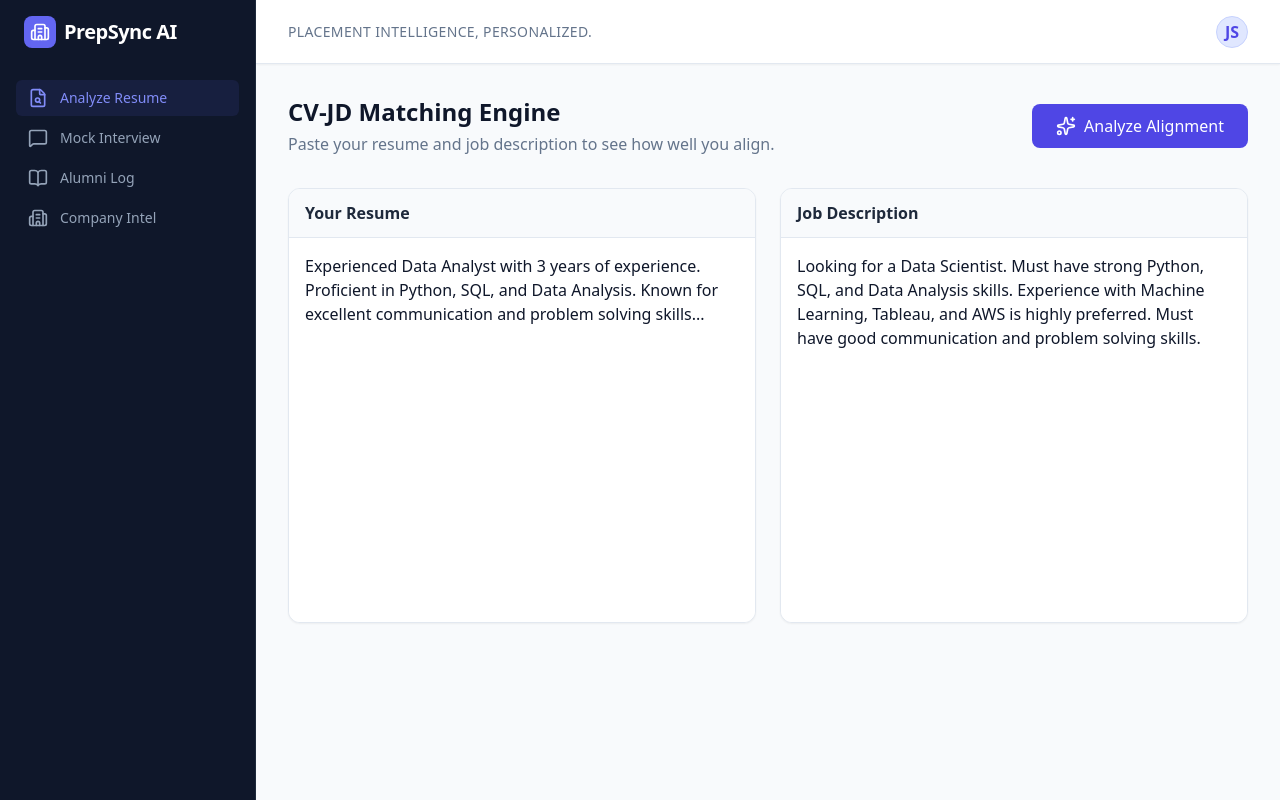
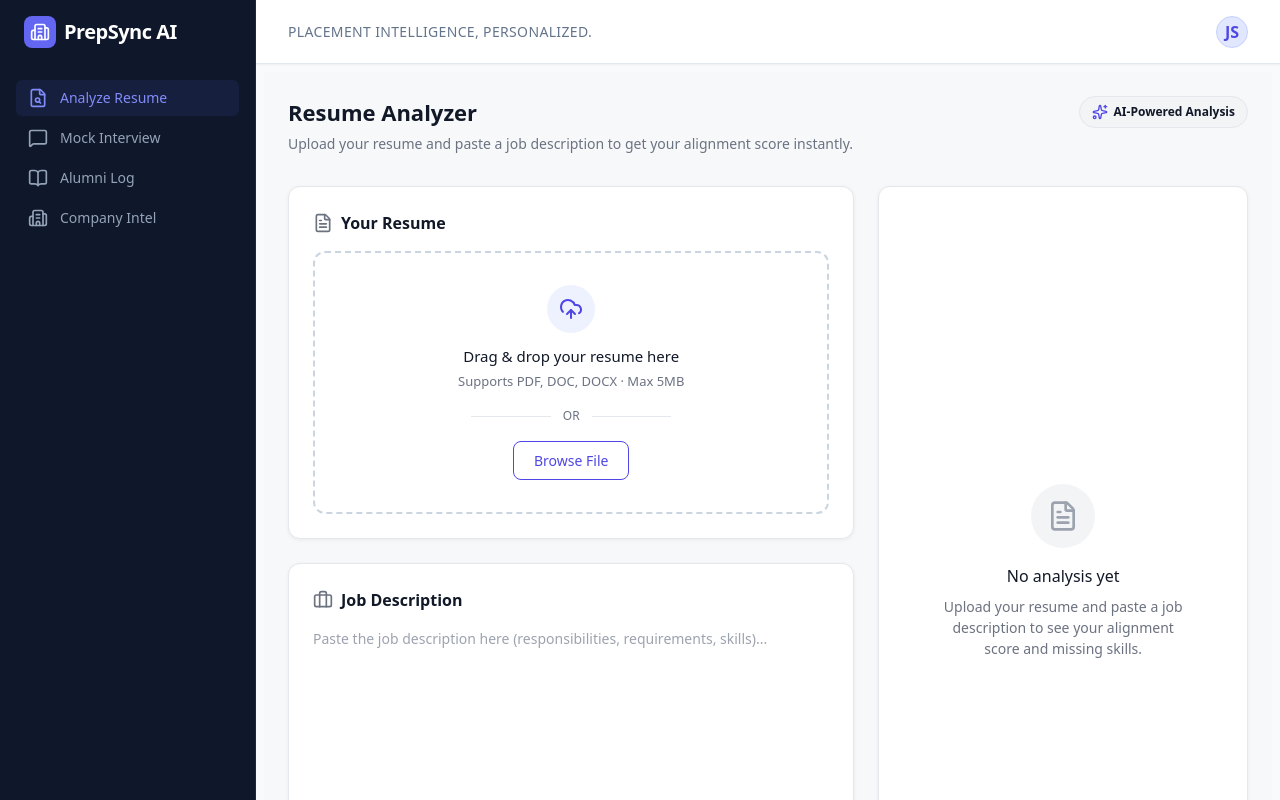
Before and after one commit to ChinmayPandey-devx/PrepSync.ai, a Next.js app: page /PrepSync.ai/analyze in a window 1280 px wide. Built offline with nearby package versions, Linux system fonts and the light colour scheme.

Commit message:
Redesign analyze page

```diff
--- a/app/analyze/page.tsx
+++ b/app/analyze/page.tsx
@@ -1,20 +1,31 @@
 "use client";
 
-import { useState, useEffect } from "react";
+import { useState, useRef } from "react";
 import { motion } from "framer-motion";
-import { Loader2, Sparkles, CheckCircle2, XCircle } from "lucide-react";
-import { clsx } from "clsx";
+import { FileText, Briefcase, UploadCloud, CheckCircle2, X, Sparkles, Loader2 } from "lucide-react";
+
 
 export default function AnalyzePage() {
   const [isAnalyzing, setIsAnalyzing] = useState(false);
   const [showResults, setShowResults] = useState(false);
+  const [fileName, setFileName] = useState<string | null>(null);
+  const [jdText, setJdText] = useState("");
+  const fileInputRef = useRef<HTMLInputElement>(null);
 
   const handleAnalyze = () => {
+    if (!fileName || !jdText.trim()) return;
     setIsAnalyzing(true);
+    setShowResults(false);
     setTimeout(() => {
       setIsAnalyzing(false);
       setShowResults(true);
     }, 2500);
+  };
+
+  const handleFileChange = (e: React.ChangeEvent<HTMLInputElement>) => {
+    if (e.target.files && e.target.files.length > 0) {
+      setFileName(e.target.files[0].name);
+    }
   };
 
   const results = {
@@ -25,16 +36,103 @@
   };
 
   return (
-    <div className="max-w-5xl mx-auto space-y-8">
-      <div className="flex items-center justify-between">
+    <div className="max-w-[1200px] mx-auto space-y-8 pb-12 font-sans" style={{ backgroundColor: "#F7F8FA", minHeight: "100%", margin: "-24px", padding: "24px" }}>
+
+      {/* Top Section */}
+      <div className="flex items-start justify-between">
         <div>
-          <h1 className="text-2xl font-bold text-slate-900">CV-JD Matching Engine</h1>
-          <p className="text-slate-500 mt-1">Paste your resume and job description to see how well you align.</p>
+          <h1 className="text-[22px] font-semibold text-[#111827]">Resume Analyzer</h1>
+          <p className="text-[14px] text-[#6B7280] mt-1">
+            Upload your resume and paste a job description to get your alignment score instantly.
+          </p>
+        </div>
+        <div className="flex items-center gap-1.5 px-3 py-1.5 bg-[#F3F4F6] border border-[#E4E7EC] rounded-full">
+          <Sparkles className="w-4 h-4 text-[#4F46E5]" />
+          <span className="text-[12px] font-semibold text-[#111827]">AI-Powered Analysis</span>
+        </div>
+      </div>
+
+      {/* Main Content - 60/40 Split */}
+      <div className="grid grid-cols-1 lg:grid-cols-5 gap-6">
+
+        {/* Left Column (Inputs) - 60% */}
+        <div className="lg:col-span-3 space-y-6">
+
+          {/* Card 1: Resume Upload */}
+          <div className="bg-[#FFFFFF] border border-[#E4E7EC] rounded-xl p-6" style={{ boxShadow: "0 1px 4px rgba(0,0,0,0.06)" }}>
+            <h2 className="text-[16px] font-semibold text-[#111827] flex items-center gap-2 mb-4">
+              <FileText className="w-5 h-5 text-[#6B7280]" />
+              Your Resume
+            </h2>
+
+            {!fileName ? (
+              <div
+                className="border-2 border-dashed border-[#CBD5E1] rounded-xl p-8 flex flex-col items-center justify-center text-center hover:bg-[#F8FAFC] transition-colors cursor-pointer"
+                onClick={() => fileInputRef.current?.click()}
+              >
+                <input
+                  type="file"
+                  className="hidden"
+                  ref={fileInputRef}
+                  onChange={handleFileChange}
+                  accept=".pdf,.doc,.docx"
+                />
+                <div className="w-12 h-12 bg-[#EEF2FF] rounded-full flex items-center justify-center mb-3">
+                  <UploadCloud className="w-6 h-6 text-[#4F46E5]" />
+                </div>
+                <p className="text-[15px] font-medium text-[#111827]">Drag & drop your resume here</p>
+                <p className="text-[13px] text-[#6B7280] mt-1">Supports PDF, DOC, DOCX · Max 5MB</p>
+
+                <div className="flex items-center w-full max-w-[200px] my-4">
+                  <div className="h-px bg-[#E4E7EC] flex-1"></div>
+                  <span className="px-3 text-[12px] text-[#6B7280] font-medium uppercase">or</span>
+                  <div className="h-px bg-[#E4E7EC] flex-1"></div>
+                </div>
+
+                <button className="px-5 py-2 rounded-lg border border-[#4F46E5] text-[#4F46E5] text-[14px] font-medium hover:bg-[#EEF2FF] transition-colors">
+                  Browse File
+                </button>
+              </div>
+            ) : (
+              <div className="border border-[#16A34A] bg-[#F0FDF4] rounded-xl p-4 flex items-center justify-between">
+                <div className="flex items-center gap-3">
+                  <div className="w-8 h-8 bg-[#16A34A] rounded-full flex items-center justify-center shrink-0">
+                    <CheckCircle2 className="w-5 h-5 text-white" />
+                  </div>
+                  <div>
+                    <p className="text-[14px] font-medium text-[#111827] truncate max-w-[200px]">{fileName}</p>
+                    <p className="text-[12px] text-[#16A34A] font-medium">Upload complete</p>
+                  </div>
                 </div>
                 <button
+                  onClick={() => setFileName(null)}
+                  className="text-[13px] font-medium text-[#DC2626] hover:underline"
+                >
+                  Remove
+                </button>
+              </div>
+            )}
+          </div>
+
+          {/* Card 2: Job Description */}
+          <div className="bg-[#FFFFFF] border border-[#E4E7EC] rounded-xl p-6 flex flex-col" style={{ boxShadow: "0 1px 4px rgba(0,0,0,0.06)", minHeight: "320px" }}>
+            <h2 className="text-[16px] font-semibold text-[#111827] flex items-center gap-2 mb-4">
+              <Briefcase className="w-5 h-5 text-[#6B7280]" />
+              Job Description
+            </h2>
+            <textarea
+              className="flex-1 w-full text-[14px] text-[#111827] placeholder-[#9CA3AF] resize-none focus:outline-none bg-transparent"
+              placeholder="Paste the job description here (responsibilities, requirements, skills)..."
+              value={jdText}
+              onChange={(e) => setJdText(e.target.value)}
+            />
+          </div>
+
+          <button
             onClick={handleAnalyze}
-          disabled={isAnalyzing || showResults}
-          className="bg-indigo-600 hover:bg-indigo-700 text-white px-6 py-2.5 rounded-lg font-medium flex items-center gap-2 transition-all disabled:opacity-50 disabled:cursor-not-allowed"
+            disabled={!fileName || !jdText.trim() || isAnalyzing}
+            className="w-full bg-[#4F46E5] hover:bg-[#4338CA] text-white py-3.5 rounded-xl font-medium text-[15px] flex items-center justify-center gap-2 transition-all disabled:opacity-50 disabled:cursor-not-allowed"
+            style={{ boxShadow: "0 1px 4px rgba(0,0,0,0.06)" }}
           >
             {isAnalyzing ? (
               <Loader2 className="w-5 h-5 animate-spin" />
@@ -45,56 +143,47 @@
           </button>
         </div>
 
+        {/* Right Column (Results) - 40% */}
+        <div className="lg:col-span-2">
           {!showResults && !isAnalyzing && (
-        <div className="grid grid-cols-2 gap-6">
-          <div className="bg-white rounded-xl shadow-sm border border-slate-200 overflow-hidden flex flex-col">
-            <div className="bg-slate-50 px-4 py-3 border-b border-slate-200">
-              <h3 className="font-semibold text-slate-800">Your Resume</h3>
+            <div className="h-full bg-[#FFFFFF] border border-[#E4E7EC] rounded-xl p-8 flex flex-col items-center justify-center text-center" style={{ boxShadow: "0 1px 4px rgba(0,0,0,0.06)", minHeight: "500px" }}>
+              <div className="w-16 h-16 bg-[#F3F4F6] rounded-full flex items-center justify-center mb-4">
+                <FileText className="w-8 h-8 text-[#9CA3AF]" />
               </div>
-            <textarea
-              className="w-full h-96 p-4 resize-none focus:outline-none focus:ring-2 focus:ring-inset focus:ring-indigo-500"
-              placeholder="Paste your resume content here..."
-              defaultValue="Experienced Data Analyst with 3 years of experience. Proficient in Python, SQL, and Data Analysis. Known for excellent communication and problem solving skills..."
-            />
-          </div>
-          <div className="bg-white rounded-xl shadow-sm border border-slate-200 overflow-hidden flex flex-col">
-            <div className="bg-slate-50 px-4 py-3 border-b border-slate-200">
-              <h3 className="font-semibold text-slate-800">Job Description</h3>
-            </div>
-            <textarea
-              className="w-full h-96 p-4 resize-none focus:outline-none focus:ring-2 focus:ring-inset focus:ring-indigo-500"
-              placeholder="Paste the job description here..."
-              defaultValue="Looking for a Data Scientist. Must have strong Python, SQL, and Data Analysis skills. Experience with Machine Learning, Tableau, and AWS is highly preferred. Must have good communication and problem solving skills."
-            />
-          </div>
+              <h3 className="text-[16px] font-medium text-[#111827]">No analysis yet</h3>
+              <p className="text-[14px] text-[#6B7280] mt-2 max-w-[250px]">
+                Upload your resume and paste a job description to see your alignment score and missing skills.
+              </p>
             </div>
           )}
 
           {isAnalyzing && (
-        <div className="h-96 flex flex-col items-center justify-center space-y-4">
+            <div className="h-full bg-[#FFFFFF] border border-[#E4E7EC] rounded-xl p-8 flex flex-col items-center justify-center text-center" style={{ boxShadow: "0 1px 4px rgba(0,0,0,0.06)", minHeight: "500px" }}>
               <motion.div
                 animate={{ rotate: 360 }}
                 transition={{ repeat: Infinity, duration: 1, ease: "linear" }}
+                className="mb-6"
               >
-            <div className="w-16 h-16 border-4 border-indigo-200 border-t-indigo-600 rounded-full" />
+                <div className="w-14 h-14 border-4 border-[#EEF2FF] border-t-[#4F46E5] rounded-full" />
               </motion.div>
-          <p className="text-slate-500 font-medium animate-pulse">Running NLP models across 1,200+ data points...</p>
+              <h3 className="text-[16px] font-medium text-[#111827] animate-pulse">Running NLP Models</h3>
+              <p className="text-[14px] text-[#6B7280] mt-1">Cross-referencing 1,200+ data points...</p>
             </div>
           )}
 
           {showResults && (
             <motion.div
-          initial={{ opacity: 0, y: 20 }}
+              initial={{ opacity: 0, y: 10 }}
               animate={{ opacity: 1, y: 0 }}
-          className="grid grid-cols-3 gap-6"
+              className="space-y-6"
             >
               {/* Score Card */}
-          <div className="col-span-1 bg-white rounded-xl shadow-sm border border-slate-200 p-6 flex flex-col items-center justify-center text-center space-y-4">
-            <h3 className="font-semibold text-slate-800">Match Score</h3>
-            <div className="relative w-40 h-40">
+              <div className="bg-[#FFFFFF] border border-[#E4E7EC] rounded-xl p-8 flex flex-col items-center justify-center text-center" style={{ boxShadow: "0 1px 4px rgba(0,0,0,0.06)" }}>
+                <h3 className="text-[15px] font-semibold text-[#6B7280] mb-6 uppercase tracking-wider">Alignment Score</h3>
+                <div className="relative w-44 h-44">
                   <svg className="w-full h-full transform -rotate-90" viewBox="0 0 100 100">
                     <circle
-                  className="text-slate-100"
+                      className="text-[#F3F4F6]"
                       strokeWidth="8"
                       stroke="currentColor"
                       fill="transparent"
@@ -103,7 +192,7 @@
                       cy="50"
                     />
                     <motion.circle
-                  className="text-indigo-600"
+                      className="text-[#0EA5E9]"
                       strokeWidth="8"
                       strokeDasharray="251.2"
                       initial={{ strokeDashoffset: 251.2 }}
@@ -117,61 +206,65 @@
                       cy="50"
                     />
                   </svg>
-              <div className="absolute inset-0 flex items-center justify-center flex-col">
+                  <div className="absolute inset-0 flex flex-col items-center justify-center">
                     <motion.span
                       initial={{ opacity: 0 }}
                       animate={{ opacity: 1 }}
                       transition={{ delay: 1 }}
-                  className="text-4xl font-bold text-slate-900"
+                      className="text-[42px] font-bold text-[#111827]"
                     >
-                  {results.score}%
+                      {results.score}<span className="text-[20px] text-[#6B7280]">%</span>
                     </motion.span>
                   </div>
                 </div>
-            <p className="text-sm text-slate-500 font-medium bg-slate-100 px-3 py-1 rounded-full">Solid Candidate</p>
               </div>
 
-          {/* Details Card */}
-          <div className="col-span-2 space-y-6">
-            <div className="bg-white rounded-xl shadow-sm border border-slate-200 p-6">
-              <h3 className="font-semibold text-slate-800 flex items-center gap-2 mb-4">
-                <Sparkles className="w-5 h-5 text-indigo-500" />
-                AI Summary
-              </h3>
-              <p className="text-slate-600 leading-relaxed text-lg">{results.summary}</p>
-            </div>
-
-            <div className="grid grid-cols-2 gap-6">
-              <div className="bg-white rounded-xl shadow-sm border border-slate-200 p-6">
-                <h3 className="font-semibold text-slate-800 flex items-center gap-2 mb-4">
-                  <CheckCircle2 className="w-5 h-5 text-emerald-500" />
+              {/* Skills Card */}
+              <div className="bg-[#FFFFFF] border border-[#E4E7EC] rounded-xl p-6 space-y-6" style={{ boxShadow: "0 1px 4px rgba(0,0,0,0.06)" }}>
+                <div>
+                  <h3 className="text-[14px] font-semibold text-[#111827] flex items-center gap-2 mb-3">
+                    <CheckCircle2 className="w-4 h-4 text-[#16A34A]" />
                     Matched Skills
                   </h3>
                   <div className="flex flex-wrap gap-2">
                     {results.matched_skills.map((skill) => (
-                    <span key={skill} className="px-3 py-1.5 bg-emerald-50 text-emerald-700 text-sm font-medium rounded-lg border border-emerald-200">
+                      <span key={skill} className="px-2.5 py-1 bg-[#F0FDF4] text-[#16A34A] border border-[#BBF7D0] text-[13px] font-medium rounded-md">
                         {skill}
                       </span>
                     ))}
                   </div>
                 </div>
-              <div className="bg-white rounded-xl shadow-sm border border-slate-200 p-6">
-                <h3 className="font-semibold text-slate-800 flex items-center gap-2 mb-4">
-                  <XCircle className="w-5 h-5 text-rose-500" />
-                  Gap Skills
+
+                <div>
+                  <h3 className="text-[14px] font-semibold text-[#111827] flex items-center gap-2 mb-3">
+                    <X className="w-4 h-4 text-[#DC2626]" />
+                    Missing Skills
                   </h3>
                   <div className="flex flex-wrap gap-2">
                     {results.gap_skills.map((skill) => (
-                    <span key={skill} className="px-3 py-1.5 bg-rose-50 text-rose-700 text-sm font-medium rounded-lg border border-rose-200">
+                      <span key={skill} className="px-2.5 py-1 bg-[#FEF2F2] text-[#DC2626] border border-[#FECDD3] text-[13px] font-medium rounded-md">
                         {skill}
                       </span>
                     ))}
                   </div>
                 </div>
               </div>
+
+              {/* AI Summary Card */}
+              <div className="bg-[#EEF2FF] border border-[#E0E7FF] rounded-xl p-6" style={{ boxShadow: "0 1px 4px rgba(0,0,0,0.06)" }}>
+                <h3 className="text-[14px] font-semibold text-[#4F46E5] flex items-center gap-2 mb-2">
+                  <Sparkles className="w-4 h-4" />
+                  AI Recommendation
+                </h3>
+                <p className="text-[#111827] text-[14px] leading-relaxed">
+                  {results.summary}
+                </p>
               </div>
+
             </motion.div>
           )}
         </div>
+      </div>
+    </div>
   );
 }
```
Lines whose indentation alone changed are shown as unchanged.
